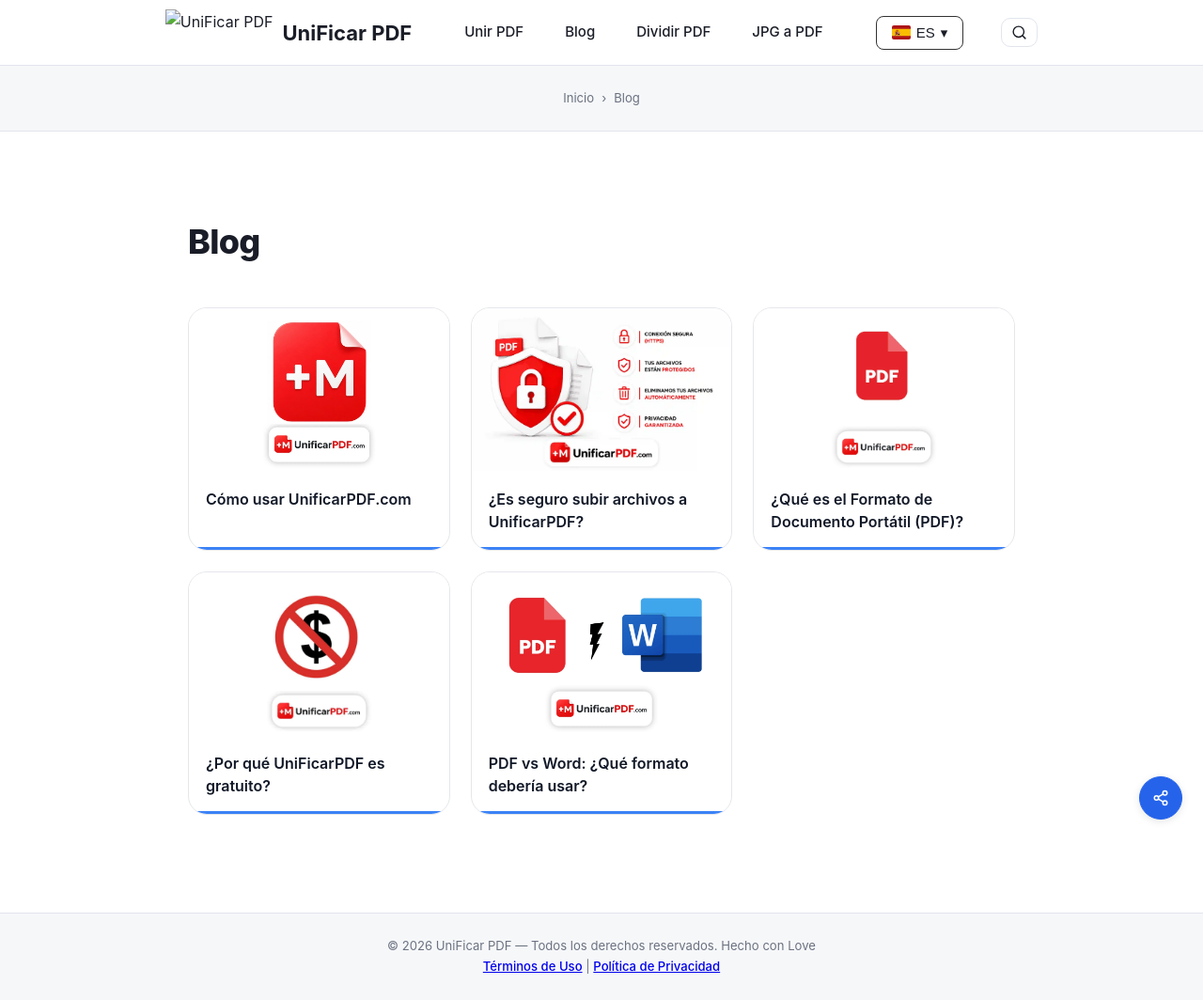
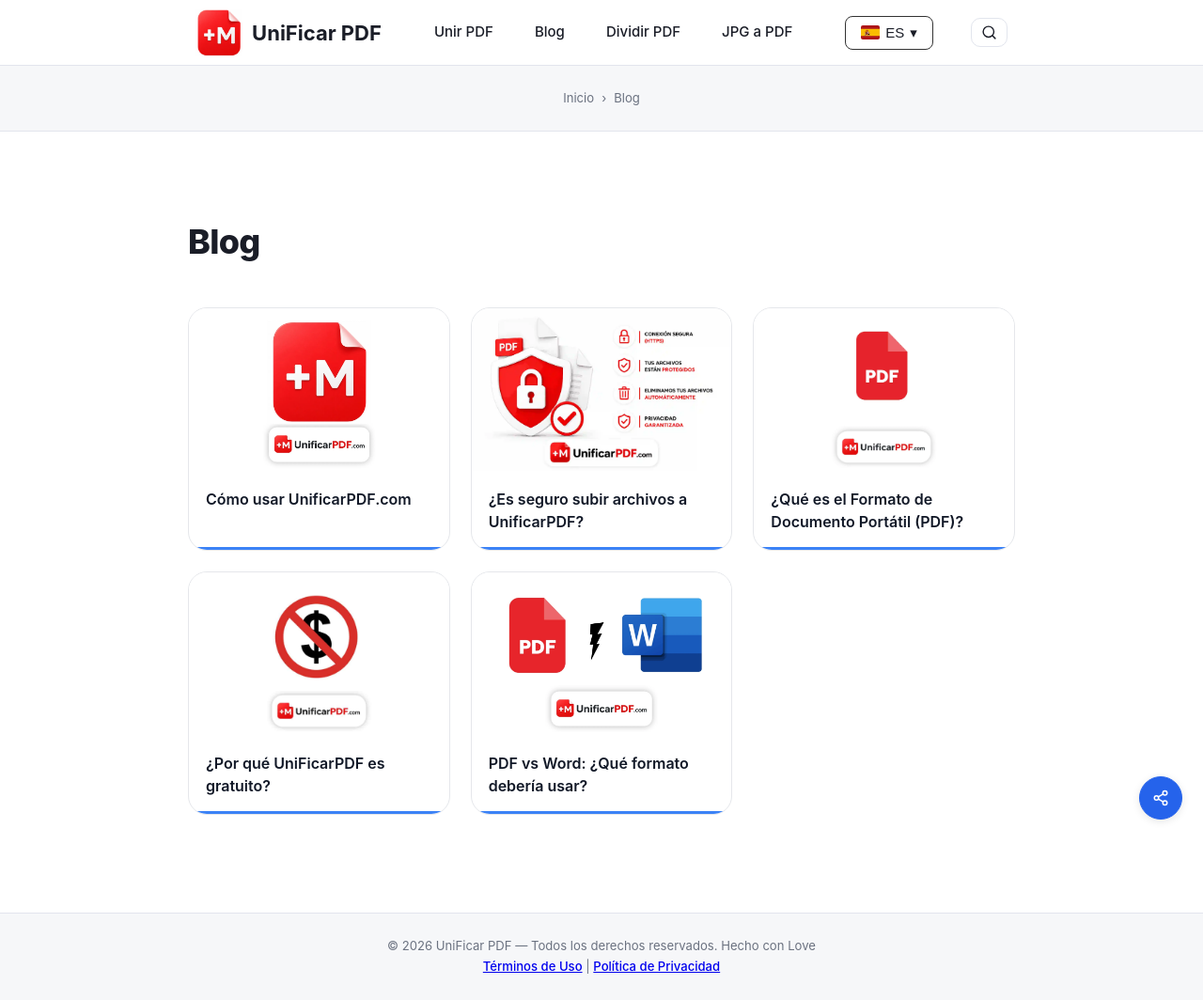
Before and after one commit to rforrupesh/jekyllmultilingual, a Jekyll site: the page built from es/blog.md, in a window 1280 px wide. Shown: the whole page at 94% size. Built offline with Jekyll 4.4.1, drawn with Linux system fonts in a browser that asks for light colours.

Commit message:
Update nav.html

```diff
--- a/_includes/nav.html
+++ b/_includes/nav.html
@@ -30,7 +30,7 @@
 <nav aria-label="Main navigation">
 
  <a href="{{ base }}/{% if lang == 'fr' %}fr/{% elsif lang == 'en' %}en/{% endif %}" class="logo">
-  <img src="./assets/img/logo.webp" alt="{{ site.title }}">
+  <img src="/assets/img/logo.webp" alt="{{ site.title }}">
   <span>UniFicar PDF</span>
 </a>
 
@@ -53,13 +53,13 @@
     </button>
     <div class="lang-dropdown" id="langDropdown">
       <a href="{{ es_switch }}" hreflang="es" {% if lang == "es" %}class="active-lang"{% endif %}>
-        <img src="./assets/img/flags/es.svg" alt="Español" /> Español
+        <img src="/assets/img/flags/es.svg" alt="Español" /> Español
       </a>
       <a href="{{ en_switch }}" hreflang="en" {% if lang == "en" %}class="active-lang"{% endif %}>
-        <img src="./assets/img/flags/en.svg" alt="English" /> English
+        <img src="/assets/img/flags/en.svg" alt="English" /> English
       </a>
       <a href="{{ fr_switch }}" hreflang="fr" {% if lang == "fr" %}class="active-lang"{% endif %}>
-        <img src="./assets/img/flags/fr.svg" alt="Français" /> Français
+        <img src="/assets/img/flags/fr.svg" alt="Français" /> Français
       </a>
     </div>
   </div>
```
